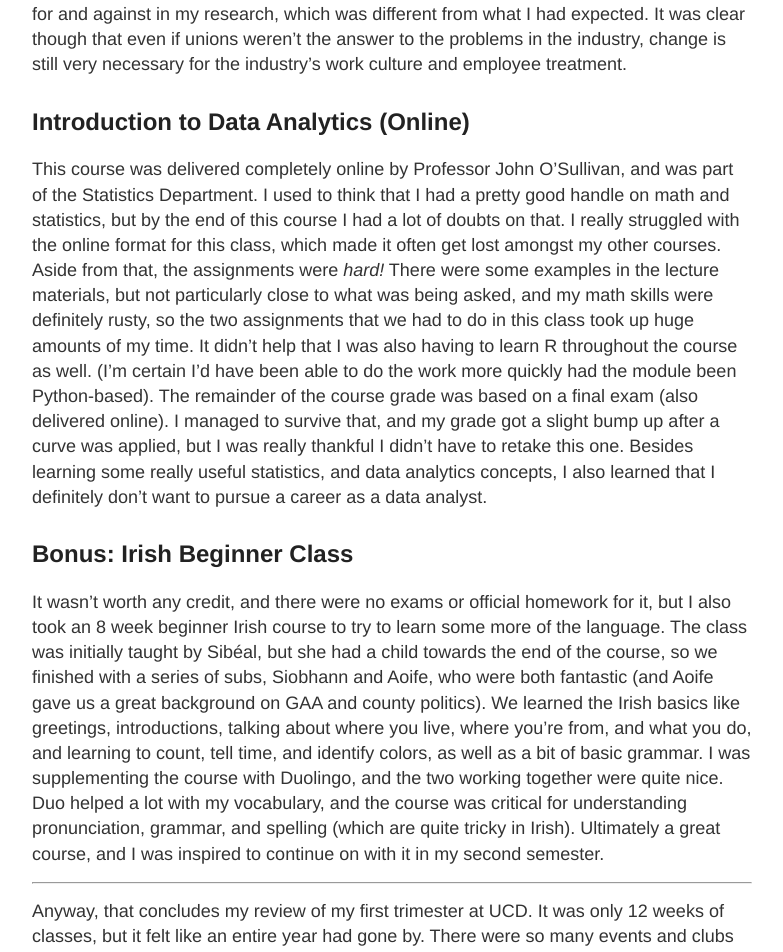
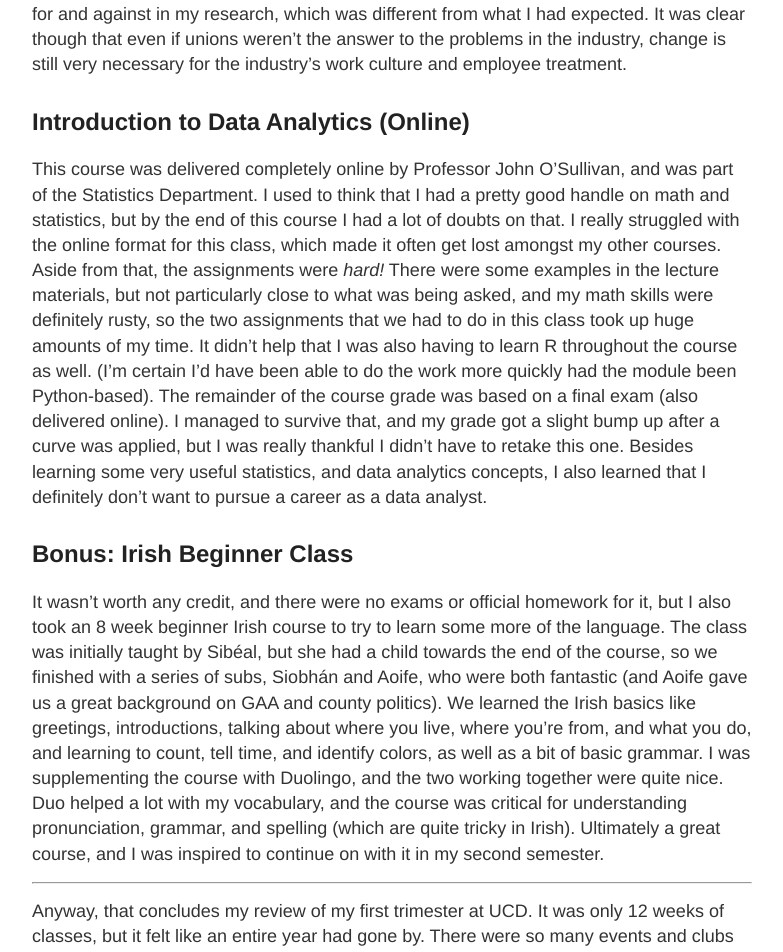
Before and after one commit to aconnolly2/aconnolly2.github.io, a Jekyll site: the page built from _posts/2023-8-19-UCD-Review-Pt1.md, in a window 1280 px wide and 1400 px high, scrolled down 3785 px. Shown: the top 952 px of the window, without its empty margins (248-1031 px from the left). Built offline with Jekyll 4.4.1, drawn with Linux system fonts in a browser that asks for light colours; comment, search, counter and statistics services are not loaded.

Commit message:
Some minor spelling tweaks on my blog post.

```diff
--- a/_posts/2023-8-19-UCD-Review-Pt1.md
+++ b/_posts/2023-8-19-UCD-Review-Pt1.md
@@ -55,11 +55,11 @@ For the second and final assignment, we had a choice of an interactive website o
 
 ## Introduction to Data Analytics (Online)
 
-This course was delivered completely online by Professor John O'Sullivan, and was part of the Statistics Department. I used to think that I had a pretty good handle on math and statistics, but by the end of this course I had a lot of doubts on that. I really struggled with the online format for this class, which made it often get lost amongst my other courses. Aside from that, the assignments were *hard!* There were some examples in the lecture materials, but not particularly close to what was being asked, and my math skills were definitely rusty, so the two assignments that we had to do in this class took up huge amounts of my time. It didn't help that I was also having to learn R throughout the course as well. (I'm certain I'd have been able to do the work more quickly had the module been Python-based). The remainder of the course grade was based on a final exam (also delivered online). I managed to survive that, and my grade got a slight bump up after a curve was applied, but I was really thankful I didn't have to retake this one. Besides learning some really useful statistics, and data analytics concepts, I also learned that I definitely don't want to pursue a career as a data analyst.
+This course was delivered completely online by Professor John O'Sullivan, and was part of the Statistics Department. I used to think that I had a pretty good handle on math and statistics, but by the end of this course I had a lot of doubts on that. I really struggled with the online format for this class, which made it often get lost amongst my other courses. Aside from that, the assignments were *hard!* There were some examples in the lecture materials, but not particularly close to what was being asked, and my math skills were definitely rusty, so the two assignments that we had to do in this class took up huge amounts of my time. It didn't help that I was also having to learn R throughout the course as well. (I'm certain I'd have been able to do the work more quickly had the module been Python-based). The remainder of the course grade was based on a final exam (also delivered online). I managed to survive that, and my grade got a slight bump up after a curve was applied, but I was really thankful I didn't have to retake this one. Besides learning some very useful statistics, and data analytics concepts, I also learned that I definitely don't want to pursue a career as a data analyst.
 
 ## Bonus: Irish Beginner Class
 
-It wasn't worth any credit, and there were no exams or official homework for it, but I also took an 8 week beginner Irish course to try to learn some more of the language. The class was initially taught by Sibéal, but she had a child towards the end of the course, so we finished with a series of subs, Siobhann and Aoife, who were both fantastic (and Aoife gave us a great background on GAA and county politics). We learned the Irish basics like greetings, introductions, talking about where you live, where you're from, and what you do, and learning to count, tell time, and identify colors, as well as a bit of basic grammar. I was supplementing the course with Duolingo, and the two working together were quite nice. Duo helped a lot with my vocabulary, and the course was critical for understanding pronunciation, grammar, and spelling (which are quite tricky in Irish). Ultimately a great course, and I was inspired to continue on with it in my second semester.
+It wasn't worth any credit, and there were no exams or official homework for it, but I also took an 8 week beginner Irish course to try to learn some more of the language. The class was initially taught by Sibéal, but she had a child towards the end of the course, so we finished with a series of subs, Siobhán and Aoife, who were both fantastic (and Aoife gave us a great background on GAA and county politics). We learned the Irish basics like greetings, introductions, talking about where you live, where you're from, and what you do, and learning to count, tell time, and identify colors, as well as a bit of basic grammar. I was supplementing the course with Duolingo, and the two working together were quite nice. Duo helped a lot with my vocabulary, and the course was critical for understanding pronunciation, grammar, and spelling (which are quite tricky in Irish). Ultimately a great course, and I was inspired to continue on with it in my second semester.
 
 ---
 
```
